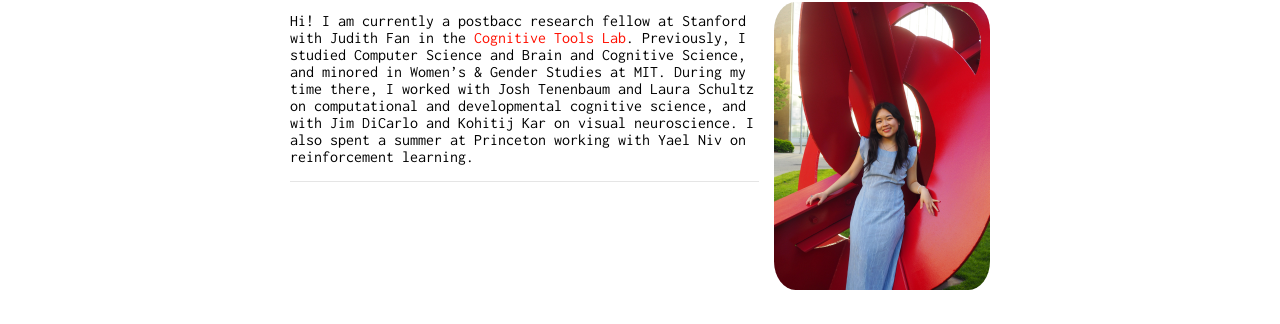
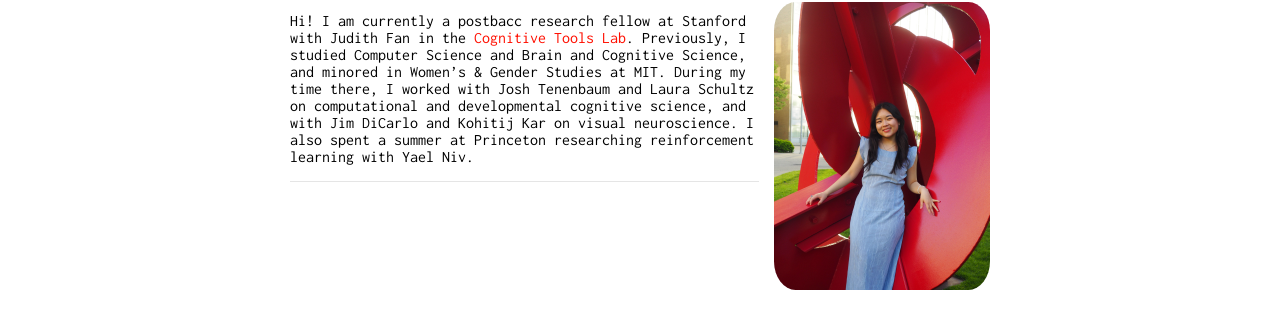
Before and after one commit to kristinezheng/kristinezheng.github.io, a Jekyll site: the page built from index.md, in a window 1280 px wide. Shown: the part 164-488 px from the top of the page. Built offline with Jekyll 4.4.1, drawn with Linux system fonts in a browser that asks for light colours; our own code applies the rules of GitHub Pages for plain Markdown files.

Commit message:
description

```diff
--- a/index.md
+++ b/index.md
@@ -6,7 +6,7 @@
 
 <img class="profile-picture" src="kristine.JPG">
 
-Hi! I am currently a postbacc research fellow at Stanford with Judith Fan in the [Cognitive Tools Lab](https://cogtoolslab.github.io/). Previously, I studied Computer Science and Brain and Cognitive Science, and minored in Women's & Gender Studies at MIT. During my time there, I worked with Josh Tenenbaum and Laura Schultz on computational and developmental cognitive science, and with Jim DiCarlo and Kohitij Kar on visual neuroscience. I also spent a summer at Princeton working with Yael Niv on reinforcement learning.
+Hi! I am currently a postbacc research fellow at Stanford with Judith Fan in the [Cognitive Tools Lab](https://cogtoolslab.github.io/). Previously, I studied Computer Science and Brain and Cognitive Science, and minored in Women's & Gender Studies at MIT. During my time there, I worked with Josh Tenenbaum and Laura Schultz on computational and developmental cognitive science, and with Jim DiCarlo and Kohitij Kar on visual neuroscience. I also spent a summer at Princeton researching reinforcement learning with Yael Niv.
 
 <!-- This is a jekyll based resume template. You can find the full source code on [GitHub](https://github.com/bk2dcradle/researcher) -->
 
```
